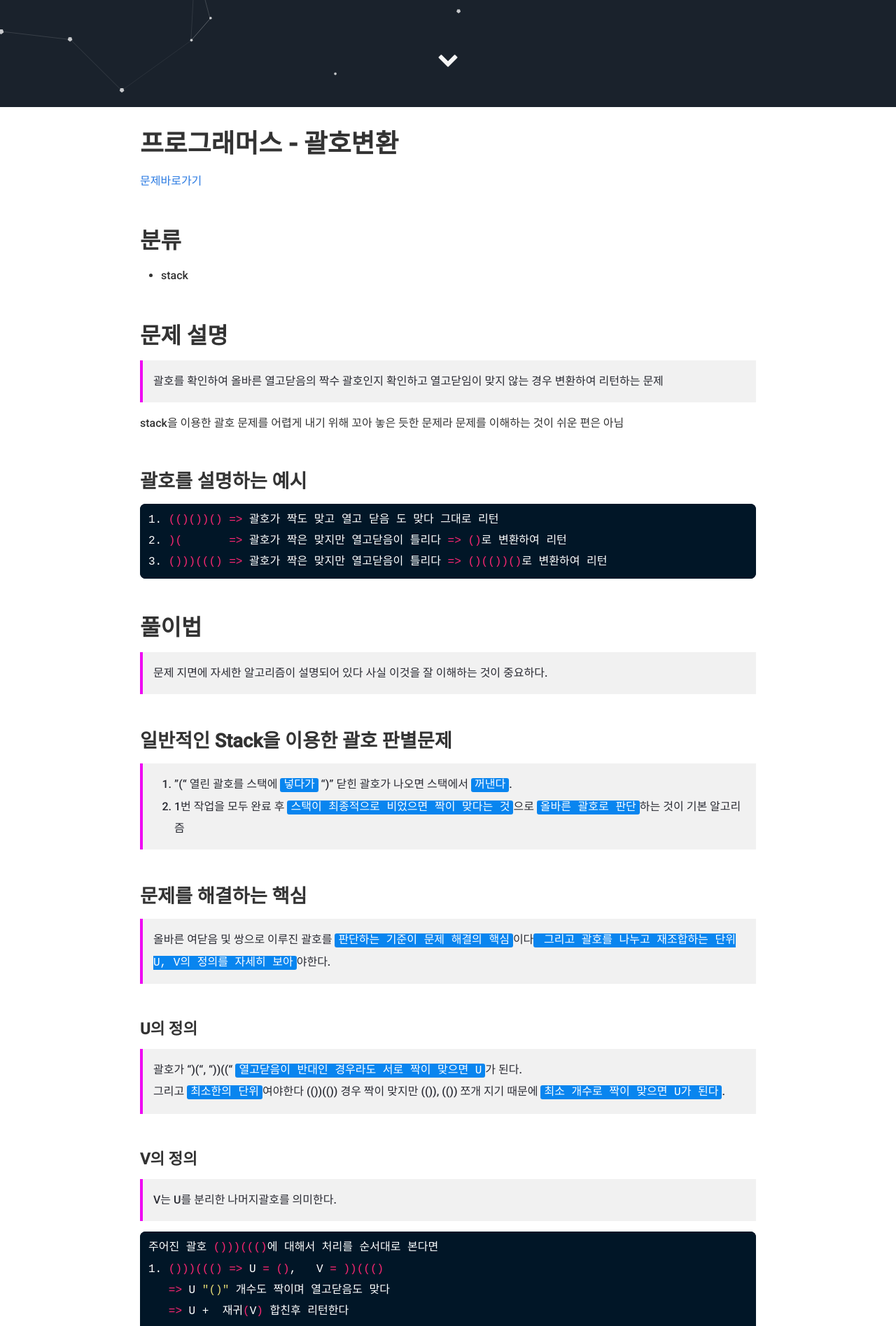
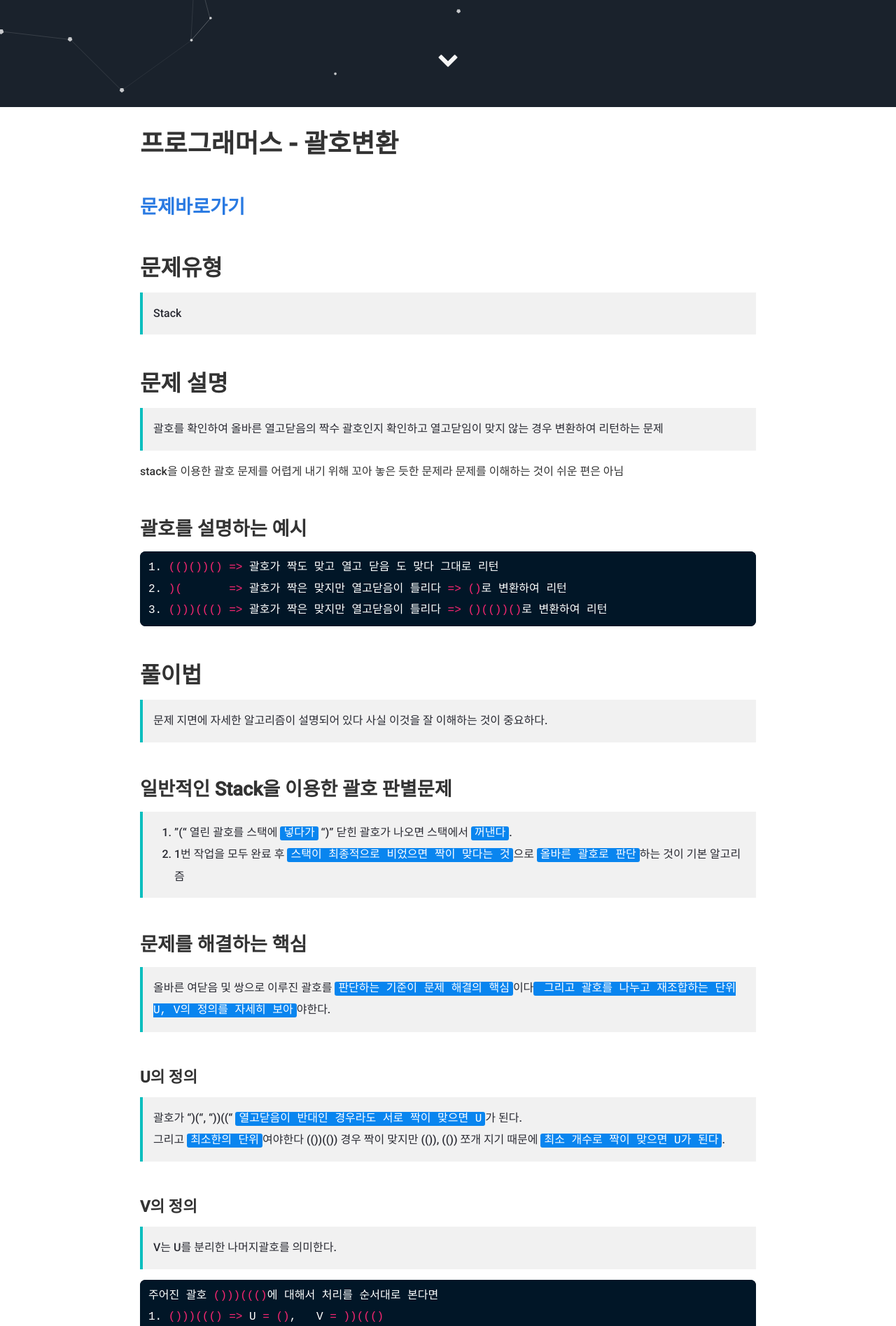
Before and after one commit to kimchanjung/blog-backup, a Jekyll site: the page built from _posts/algorithm/programers/kakao2020blind/2020-07-13-bracket.md, in a window 1280 px wide. Shown: the part 747-2642 px from the top of the page at 70% size. Built offline with Jekyll 4.4.1, drawn with Linux system fonts in a browser that asks for light colours; some web fonts are replaced; comment, search, counter and statistics services are not loaded.

Commit message:
포스트 내용 약간 수정

```diff
--- a/_posts/algorithm/programers/kakao2020blind/2020-07-13-bracket.md
+++ b/_posts/algorithm/programers/kakao2020blind/2020-07-13-bracket.md
@@ -10,10 +10,10 @@
 ---
 
 # 프로그래머스 - 괄호변환
-[문제바로가기](https://programmers.co.kr/learn/courses/30/lessons/43162)
+### [문제바로가기](https://programmers.co.kr/learn/courses/30/lessons/43162)
 
-## 분류
-- stack
+## 문제유형
+> Stack
 
 ## 문제 설명
 > 괄호를 확인하여 올바른 열고닫음의 짝수 괄호인지 확인하고 열고닫임이 맞지 않는 경우 변환하여 리턴하는 문제
--- a/src/styles/post.scss
+++ b/src/styles/post.scss
@@ -36,7 +36,7 @@
 .social-media-list a:hover .username { text-decoration: underline; }
 
 /** Blockquotes */
-blockquote { color: #2a2b33; border-left: 4px solid #ef07f3; padding: 15px; background-color: #f1f1f1;}
+blockquote { color: #2a2b33; border-left: 4px solid #09bebe; padding: 15px; background-color: #f1f1f1;}
 
 blockquote > :last-child { margin-bottom: 0; }
 
```
Also changed, not shown: assets/css/post.css.
